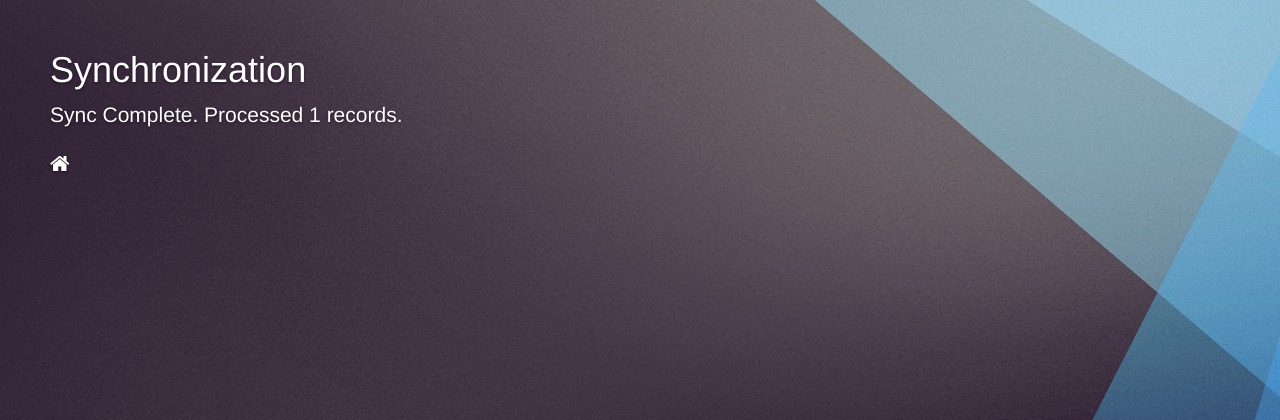
After one commit to dellintosh/celebrate-praynow, a Symfony app: template app/app/Resources/views/sync.html.twig in a window 1280 px wide. The commit adds this page. Shown: the top 420 px of the page. Run offline with Twig, Linux system fonts and the light colour scheme; the template is opened without the code that fills it: most values are stand-ins (such as "Sample title", 1, 10 or a date in 2020); some libraries are stand-ins or nearby versions.

Commit message:
Add sync route.

```diff
--- a/app/app/Resources/views/base.html.twig
+++ b/app/app/Resources/views/base.html.twig
@@ -6,6 +6,7 @@
 
     <link rel="stylesheet" href="https://maxcdn.bootstrapcdn.com/bootstrap/3.3.7/css/bootstrap.min.css">
     <link rel="stylesheet" href="https://cdnjs.cloudflare.com/ajax/libs/animate.css/3.5.2/animate.min.css">
+    <link rel="stylesheet" href="https://maxcdn.bootstrapcdn.com/font-awesome/4.7.0/css/font-awesome.min.css">
     <link href="{{ asset('css/main.css') }}" rel="stylesheet" type="text/css" />
 
 </head>
--- a/app/app/Resources/views/index.html.twig
+++ b/app/app/Resources/views/index.html.twig
@@ -1,13 +1,13 @@
 {% extends "base.html.twig" %}
 
 {% block content %}
-    <h1 class="cover-heading">
+    <h1>
         Prayer Requests
     </h1>
     <p>&nbsp;</p>
     <ul class="lead">
         {% for prayer in prayers %}
-            <li>{{prayer}}</li>
+            <li class="animated fadeInUp">{{prayer}}</li>
         {% endfor %}
     </ul>
 {% endblock %}
--- /dev/null
+++ b/app/app/Resources/views/sync.html.twig
@@ -0,0 +1,13 @@
+{% extends "base.html.twig" %}
+
+{% block content %}
+    <h1>
+        Synchronization
+    </h1>
+    <p class="lead">
+        Sync Complete.  Processed {{count}} records.
+    </p>
+    <p class="lead">
+        <a href="{{ url('index') }}"><i class="fa fa-home"></i></a>
+    </p>
+{% endblock %}
```
Also changed, not shown: app/src/AppBundle/Controller/DefaultController.php (+23 -4 lines), 2 other files.
